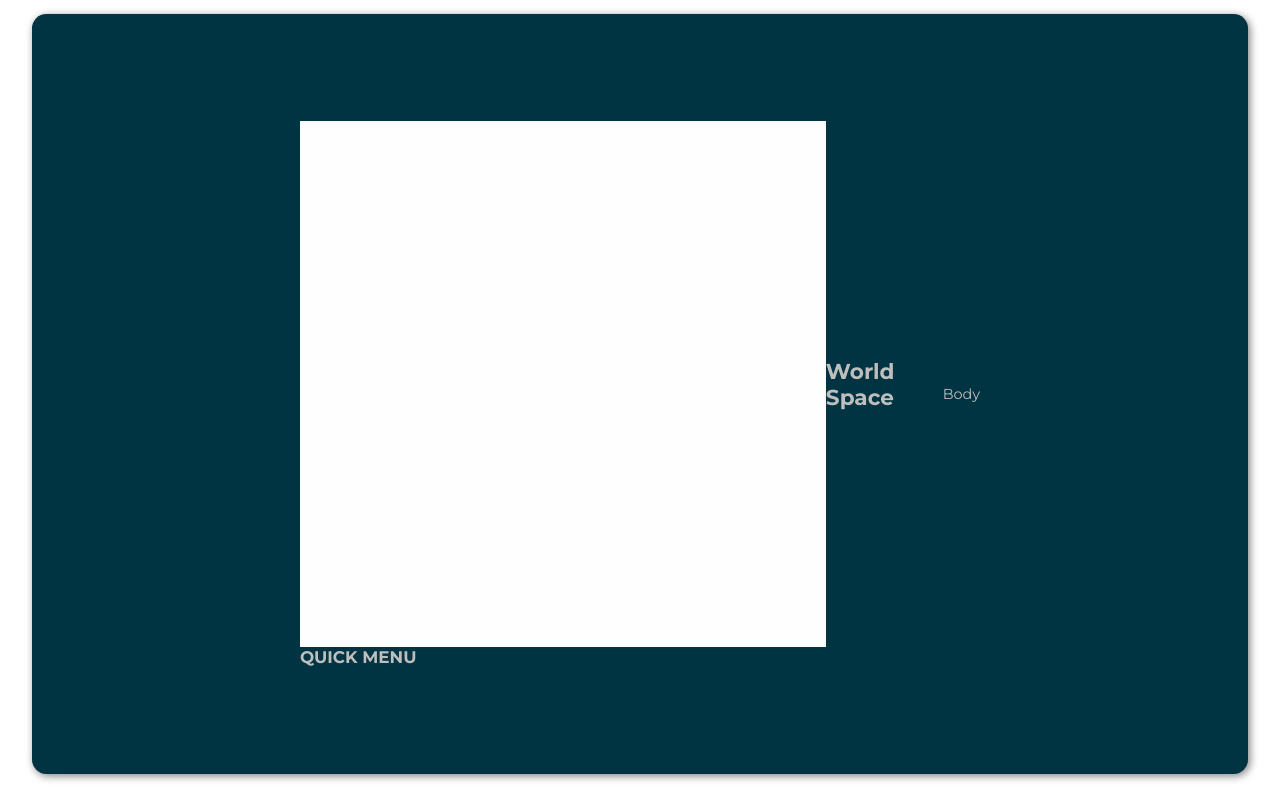
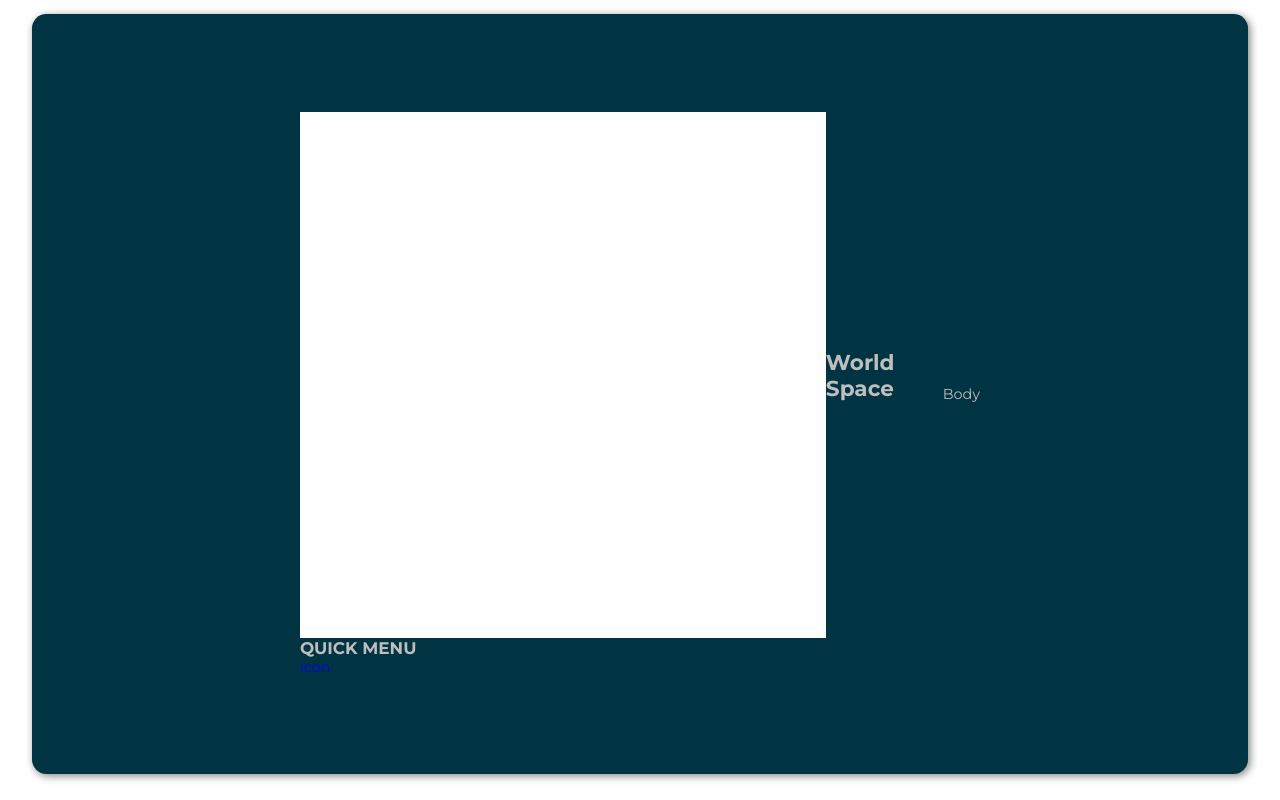
Before and after one commit to Team-Crystal-ODU/desktop-gui, a React (Create React App) app: page / in a window 1280 px wide. Built offline with nearby package versions, Linux system fonts and the light colour scheme.

Commit message:
Installed React icons

```diff
--- a/src/components/sidebar section/sidebar.jsx
+++ b/src/components/sidebar section/sidebar.jsx
@@ -17,7 +17,13 @@ const Sidebar = () => {
                 <h3 className="divTitle">
                     QUICK MENU
                 </h3>
-
+                <ul className="menuLists grid">
+                    <li className="listItem">
+                        <a href="#" className="menuLink flex">
+                            icon
+                        </a>
+                    </li>
+                </ul>
             </div>
         </div>
     );
```
